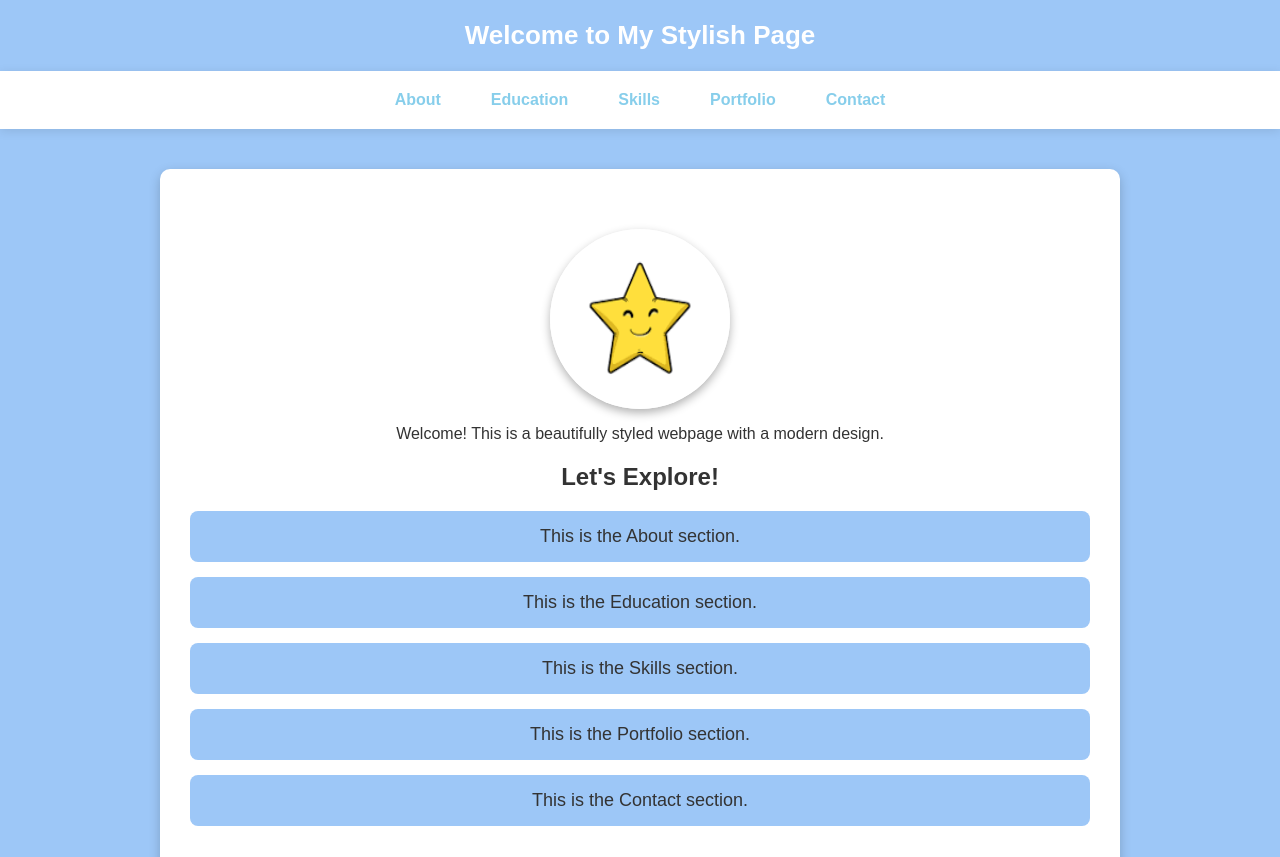
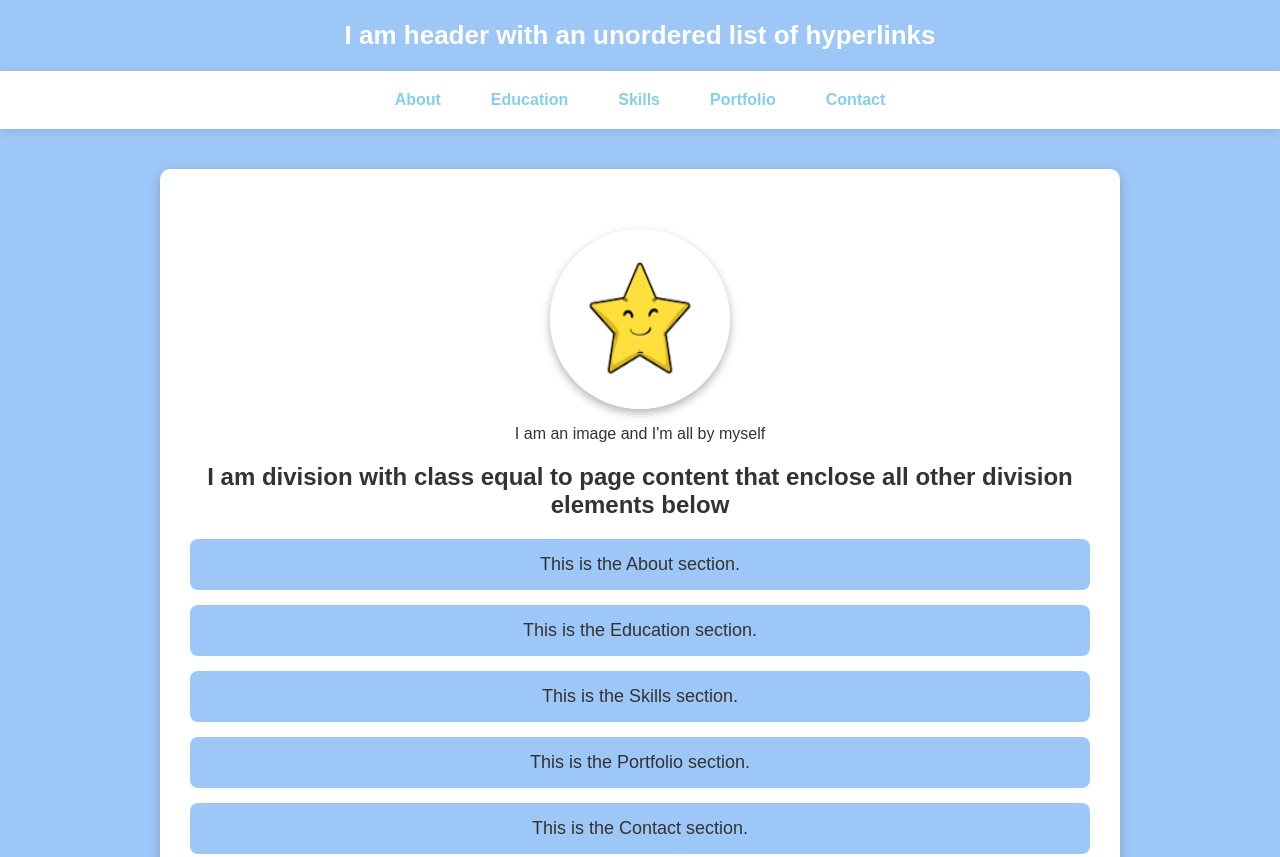
Before and after one commit to richiemaeomandam/css, a plain HTML site: page index.html in a window 1280 px wide. Shown: the top 857 px of the page. Drawn offline with Linux system fonts and the light colour scheme.

Commit message:
Update index.html

```diff
--- a/index.html
+++ b/index.html
@@ -113,7 +113,7 @@
 </head>
 <body>
 
-    <header>Welcome to My Stylish Page</header>
+    <header> I am header with an unordered list of hyperlinks</header>
 
     <nav>
         <div class="nav-links">
@@ -130,8 +130,8 @@
             <img src="star.png" alt="A decorative star image">
         </div>
 
-        <p>Welcome! This is a beautifully styled webpage with a modern design.</p>
-        <h2 class="largest-heading">Let's Explore!</h2>
+        <p>I am an image and I'm all by myself</p>
+        <h2 class="largest-heading">I am division with class equal to page content that enclose all other division elements below</h2>
 
         <div class="section" id="about">This is the About section.</div>
         <div class="section" id="education">This is the Education section.</div>
```
